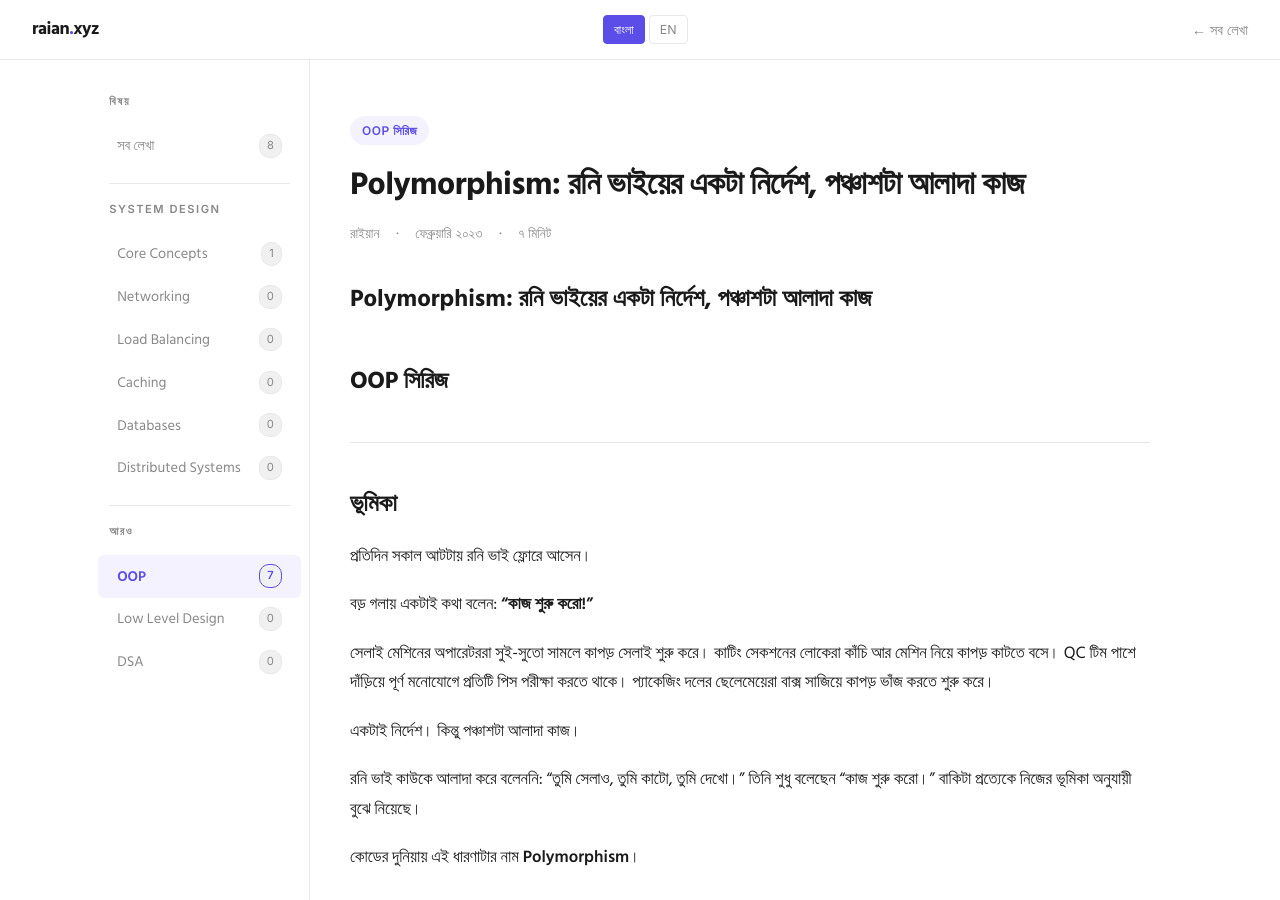
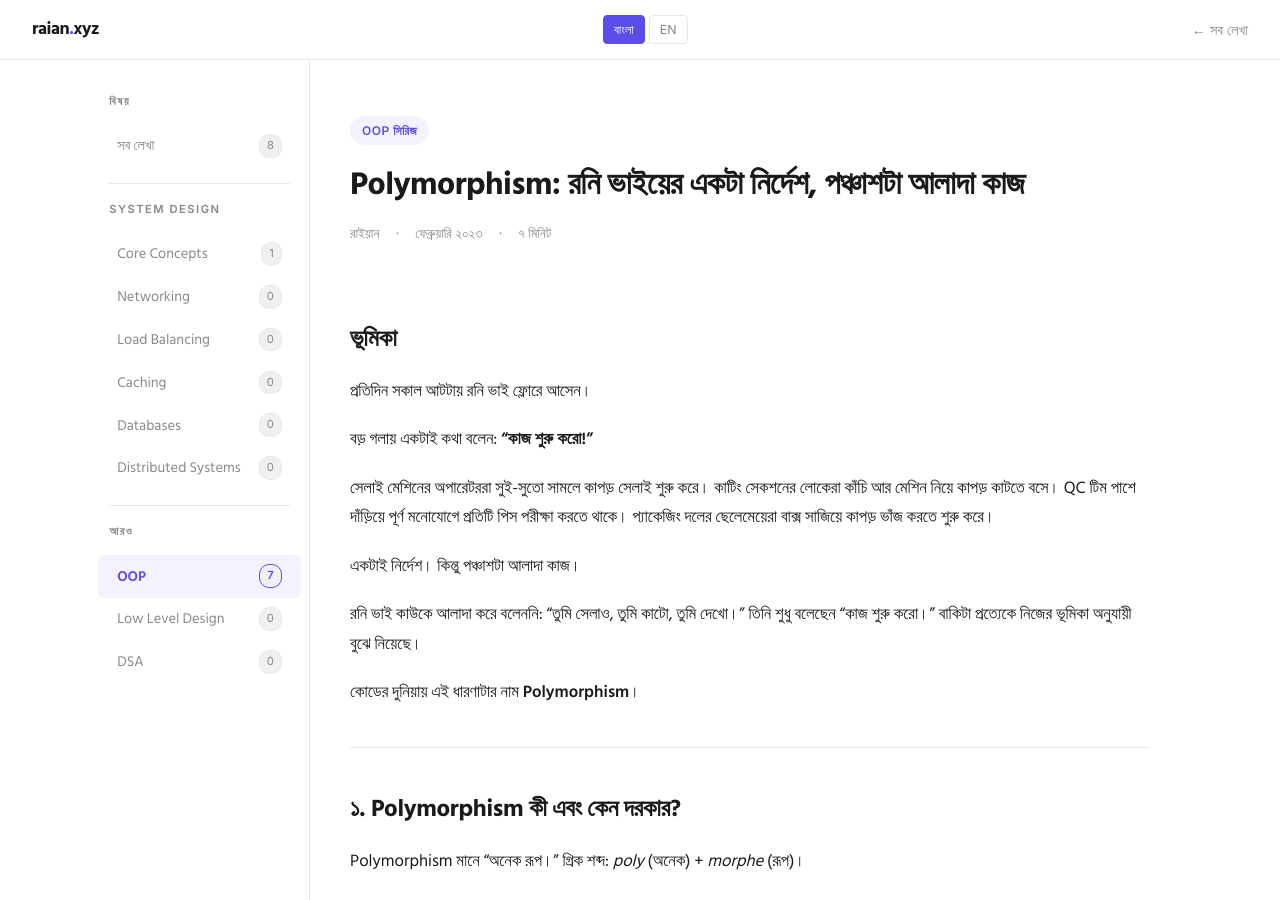
Before and after one commit to raianul/raianul.github.io, a Jekyll site: the page built from oop/polymorphism.md, in a window 1280 px wide and 900 px high. Built offline with Jekyll 4.4.1, drawn with Linux system fonts in a browser that asks for light colours.

Commit message:
Remove duplicate h1 title from polymorphism article
Co-Authored-By: Claude Sonnet 4.6 <noreply@anthropic.com>

```diff
--- a/oop/polymorphism.md
+++ b/oop/polymorphism.md
@@ -7,11 +7,6 @@ order: 7
 date_bn: "ফেব্রুয়ারি ২০২৩"
 read_time: "৭ মিনিট"
 excerpt: "একটাই নির্দেশ, কিন্তু প্রত্যেকে নিজের মতো করে পালন করে। Polymorphism-এর গল্প, রনি ভাইয়ের গার্মেন্টস ফ্যাক্টরি থেকে।"
----
-
-# Polymorphism: রনি ভাইয়ের একটা নির্দেশ, পঞ্চাশটা আলাদা কাজ
-## OOP সিরিজ
-
 ---
 
 ## ভূমিকা
```
